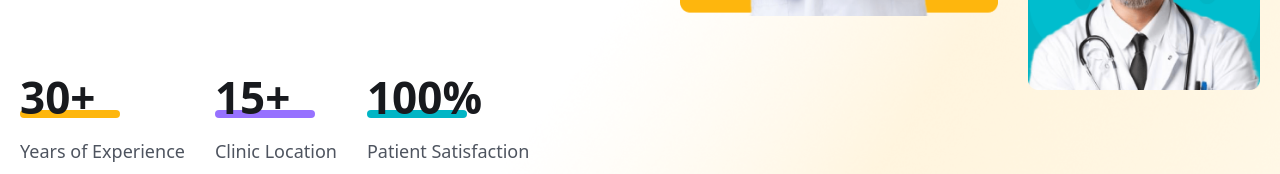
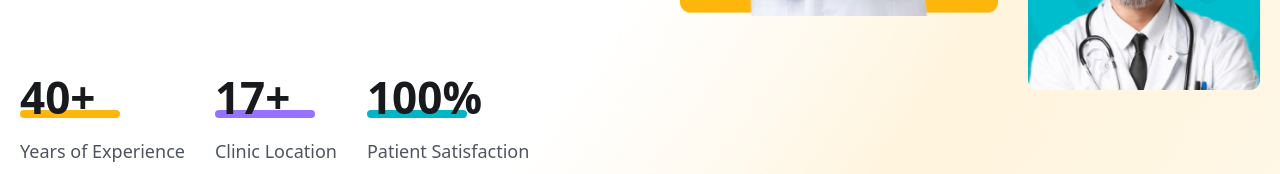
Before and after one commit to Lanreomotosho/healthcare-booking, a React (Vite) app: page / in a window 1280 px wide. Shown: the part 570-744 px from the top of the page. Built offline with nearby package versions, Linux system fonts and the light colour scheme; the HTML template or start-up script is replaced by a standard one.

Commit message:
first commit

```diff
--- a/src/components/Header/Header.jsx
+++ b/src/components/Header/Header.jsx
@@ -13,7 +13,6 @@ const Header = () => {
     setIsMenuOpen(!isMenuOpen);
   };
 
-
   return (
 
     <div>
@@ -27,9 +26,8 @@ const Header = () => {
   </a>
 
 
-
   <div className="flex md:order-2 space-x-3 md:space-x-0 rtl:space-x-reverse">
-      <button type="button" className="text-white bg-blue-700 hover:bg-blue-800 focus:ring-4 focus:outline-none
+      <button onClick={toggleMenu} type="button" className="text-white bg-blue-700 hover:bg-blue-800 focus:ring-4 focus:outline-none
        focus:ring-blue-300 font-medium rounded-lg text-sm px-4 py-2 text-center dark:bg-blue-600 dark:hover:bg-blue-700 dark:focus:ring-blue-800">
         Login</button>
 
@@ -78,8 +76,8 @@ const Header = () => {
 
     </ul>
 
+    {/* =============sidebar ============*/}
 
-    {/* =============sidebar ============*/}
   </div>
   </div>
 </nav>
--- a/src/pages/Home.jsx
+++ b/src/pages/Home.jsx
@@ -43,14 +43,14 @@ Request an Appointment
   </div>
 
 {/*  ======== hero counter ========*/}
-<div className='mt-[30px] lg:mt-[70px] flex flex-col lg:flex-row lg:items-center gap-5
+<div className='mt-[30px] lg:mt-[70px] xs:450px sm:640px md:768px flex flex-col lg:flex-row lg:items-center gap-5
 lg:gap-[30px] '>
 
 
 <div>
   <h2 className='text-[36px] leading-[56px] lg:text-[44px] lg:leading-[54px] font-[700]
   text-headingColor'>
-    30+
+    40+
   </h2>
   <span className='w-[100px] h-2 bg-yellowColor rounded-full block mt-[-14px]'></span>
   <p className='text__para'>Years of Experience</p>
@@ -59,7 +59,7 @@ lg:gap-[30px] '>
 <div>
   <h2 className='text-[36px] leading-[56px] lg:text-[44px] lg:leading-[54px] font-[700]
   text-headingColor'>
-    15+
+    17+
   </h2>
   <span className='w-[100px] h-2 bg-purpleColor rounded-full block mt-[-14px]'></span>
   <p className='text__para'>Clinic Location</p>
```
